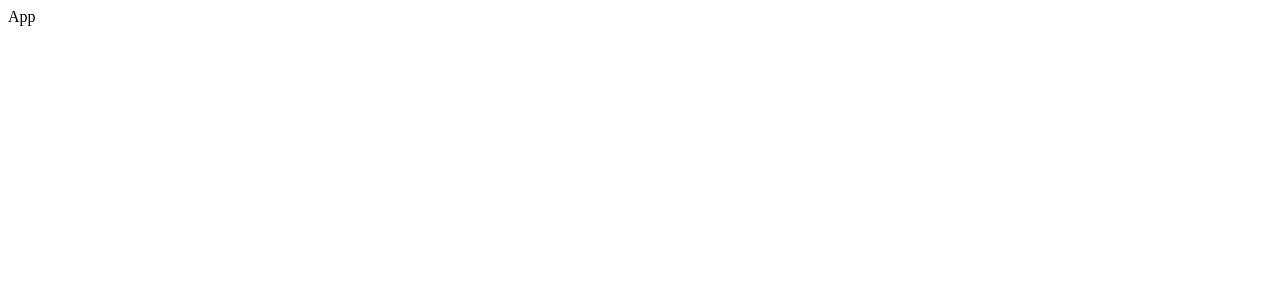
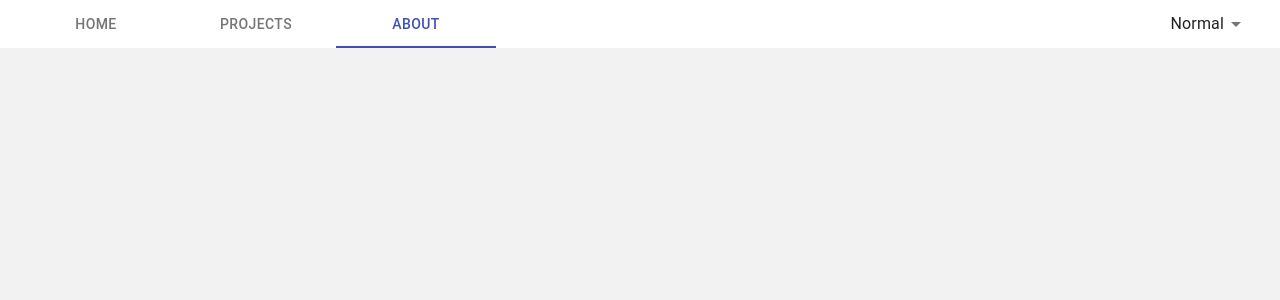
Before and after one commit to ayarhlaine/react-tab-nav-bar, a React (Create React App) app: page / in a window 1280 px wide. Shown: the top 300 px of the page. Built offline with nearby package versions, Linux system fonts and the light colour scheme.

Commit message:
Added Top Nav Bar

```diff
--- a/public/index.html
+++ b/public/index.html
@@ -24,7 +24,7 @@
       work correctly both with client-side routing and a non-root public URL.
       Learn how to configure a non-root public URL by running `npm run build`.
     -->
-    <title>React App</title>
+    <title>React Tab NavBar</title>
   </head>
   <body>
     <noscript>You need to enable JavaScript to run this app.</noscript>
--- a/src/App.tsx
+++ b/src/App.tsx
@@ -1,9 +1,9 @@
 import React,{ FC } from 'react';
-
+import NavBar from './NavBar/NavBar';
 export const App:FC<{}> = () => {
   return (
     <div className="App">
-      App
+      <NavBar />
     </div>
   );
 }
--- /dev/null
+++ b/src/NavBar/Nav.scss
@@ -0,0 +1,10 @@
+.Nav {
+    background: white;
+    align-items: center;
+    .Nav__contents{
+        display: flex;
+        align-items: center;
+        padding: 0 1rem;
+        height: 3rem;
+    }
+}
--- /dev/null
+++ b/src/NavBar/NavBar.tsx
@@ -0,0 +1,15 @@
+import React,{ FC } from 'react';
+import Tabs from '../Tabs/Tabs';
+import ViewSelect from '../ViewSelect/ViewSelect';
+import './Nav.scss';
+export const NavBar:FC<{}> = () => {
+  return (
+    <div className="Nav">
+        <div className={'Nav__contents'}>
+            <Tabs />
+            <ViewSelect />
+        </div>
+    </div>
+  );
+}
+export default NavBar;
--- /dev/null
+++ b/src/Tabs/Tabs.scss
@@ -0,0 +1,4 @@
+.Tabs {
+  flex-grow: 1;
+  height: 100%;
+}
--- /dev/null
+++ b/src/Tabs/Tabs.tsx
@@ -0,0 +1,28 @@
+import React,{ FC } from 'react';
+
+import Paper from '@material-ui/core/Paper';
+import {Tabs as MaterialTabs} from '@material-ui/core';
+import Tab from '@material-ui/core/Tab';
+import './Tabs.scss';
+export const Tabs:FC<{}> = () => {
+  const [value, setValue] = React.useState(2);
+  const handleChange = (event: React.ChangeEvent<{}>, newValue: number) => {
+    setValue(newValue);
+  };
+  return (
+        <MaterialTabs
+            className={'Tabs'}
+            value={value}
+            indicatorColor="primary"
+            textColor="primary"
+            onChange={handleChange}
+            aria-label="disabled tabs example"
+        >
+            <Tab label="Home" />
+            <Tab label="Projects" />
+            <Tab label="About" />
+        </MaterialTabs>
+  );
+}
+
+export default Tabs;
--- /dev/null
+++ b/src/ViewSelect/ViewSelect.scss
@@ -0,0 +1,11 @@
+.ViewSelect{
+    margin-right: 1rem;
+    .ViewSelect__select{
+        padding-left: 1rem;
+        .ViewSelect__dialog{
+            .ViewSelect__MenuItem{
+                align-items: flex-end;
+            }
+        }
+    }
+}
--- /dev/null
+++ b/src/ViewSelect/ViewSelect.tsx
@@ -0,0 +1,27 @@
+import React, { FC } from 'react';
+import MenuItem from '@material-ui/core/MenuItem';
+import Select from '@material-ui/core/Select';
+import './ViewSelect.scss';
+export const ViewSelect: FC<{}> = () => {
+    const [view, setView] = React.useState('normal');
+    const handleChange = (event: React.ChangeEvent<{ value: unknown }>) => {
+        setView(event.target.value as string);
+    };
+    return (
+        <div className={'ViewSelect'}>
+             <Select
+             className={'ViewSelect__select'}
+            labelId="demo-simple-select-label"
+            id="demo-simple-select"
+            value={view}
+            disableUnderline
+            MenuProps={{MenuListProps: {disablePadding: true}, classes: {paper: 'ViewSelect__dialog'}}}
+            onChange={handleChange}
+            >
+            <MenuItem value={'normal'} classes={{root: 'ViewSelect__MenuItem'}}>Normal</MenuItem>
+            <MenuItem value={'advanced'} classes={{root: 'ViewSelect__MenuItem'}}>Advanced</MenuItem>
+            </Select>
+        </div>
+    )
+}
+export default ViewSelect;
--- /dev/null
+++ b/src/index.scss
@@ -0,0 +1,5 @@
+@import 'styles/colors';
+body {
+    margin: 0;
+    background: $background;
+}
--- a/src/index.tsx
+++ b/src/index.tsx
@@ -1,6 +1,7 @@
 import React from 'react';
 import ReactDOM from 'react-dom';
 import App from './App';
+import './index.scss';
 import * as serviceWorker from './serviceWorker';
 
 ReactDOM.render(
--- a/src/styles/_colors.scss
+++ b/src/styles/_colors.scss
@@ -1 +1 @@
-$my-color: red;
+$background: #F2F2F2;
```
Also changed, not shown: src/styles/_shared.scss (added).
